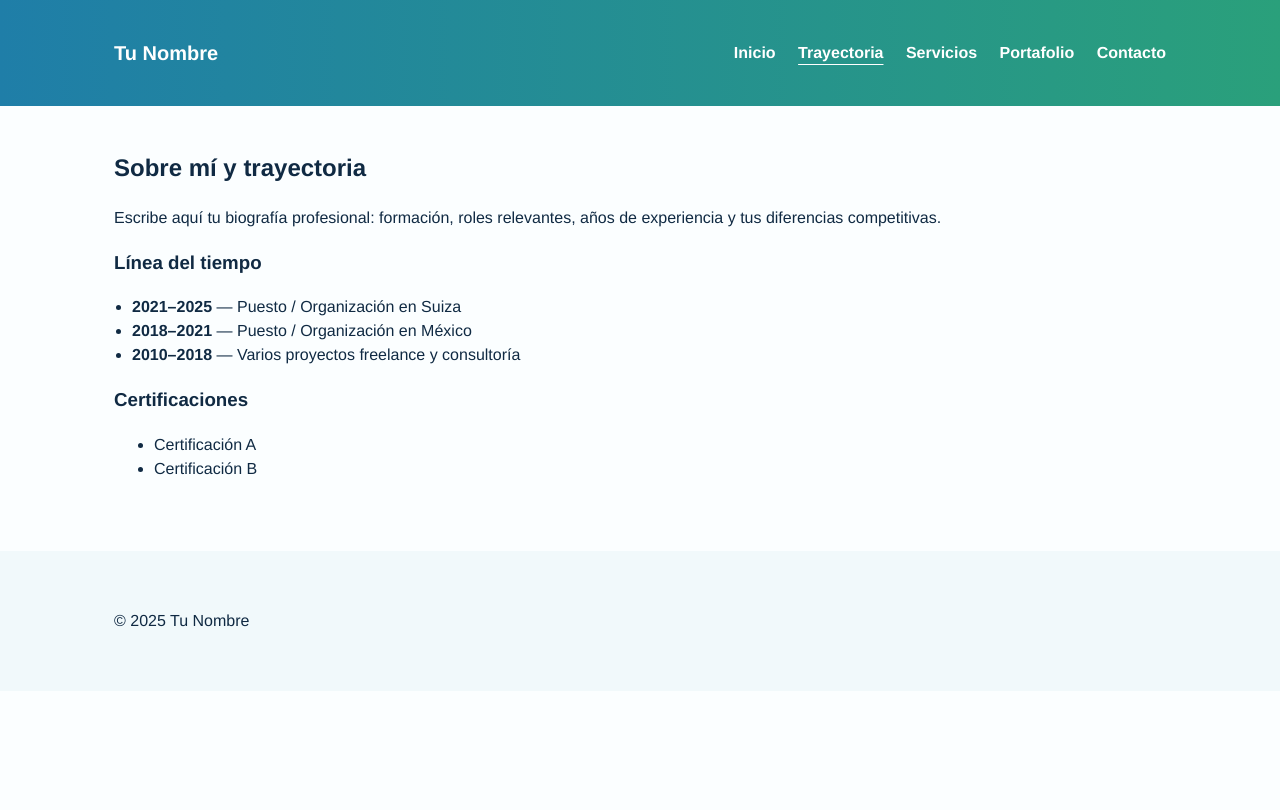
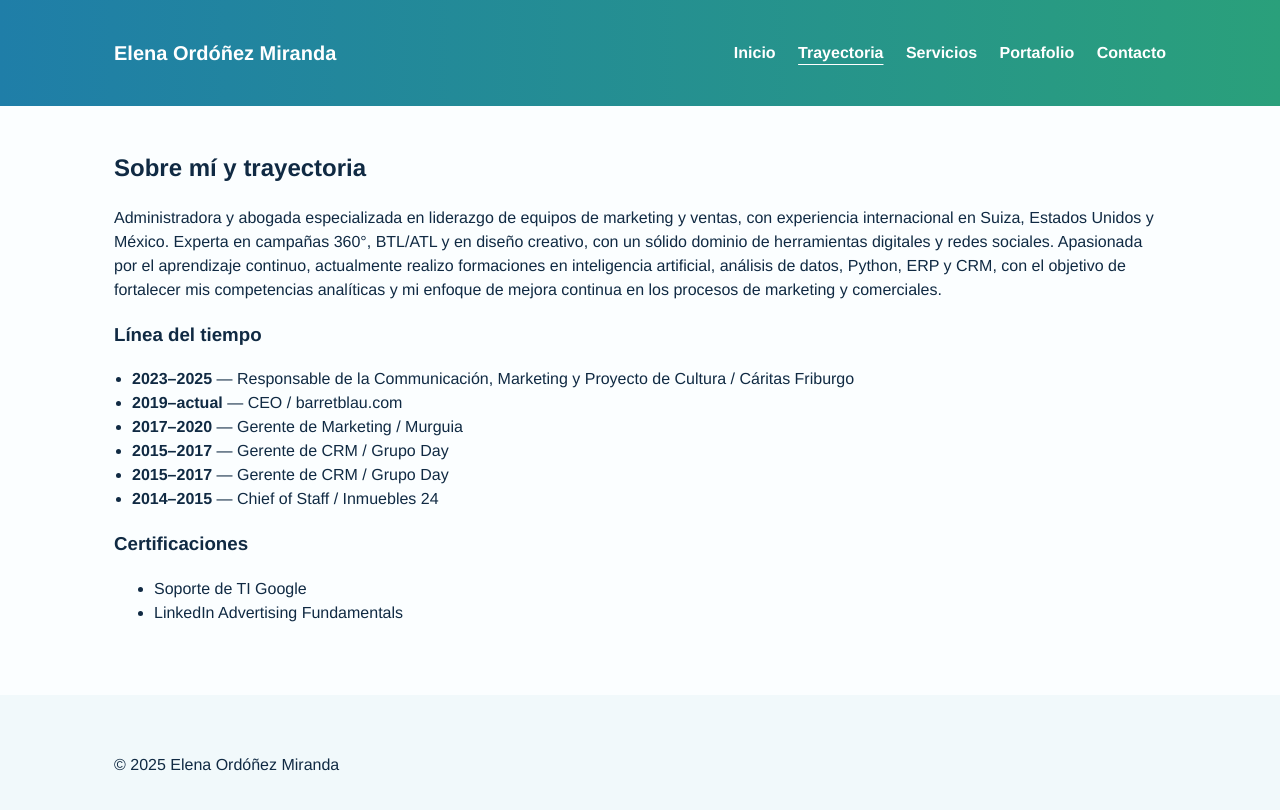
Before and after one commit to EleMiranda/elemiranda.github.io, a plain HTML site: page about.html in a window 1280 px wide. Drawn offline with Linux system fonts and the light colour scheme.

Commit message:
Update about.html

```diff
--- a/about.html
+++ b/about.html
@@ -3,13 +3,13 @@
 <head>
   <meta charset="utf-8" />
   <meta name="viewport" content="width=device-width,initial-scale=1" />
-  <title>Trayectoria — Tu Nombre</title>
+  <title>Trayectoria — Elena Ordóñez Miranda</title>
   <link rel="stylesheet" href="assets/css/style.css">
 </head>
 <body>
   <header class="site-header">
     <div class="container header-inner">
-      <div class="brand"><h1>Tu Nombre</h1></div>
+      <div class="brand"><h1>Elena Ordóñez Miranda</h1></div>
       <nav class="nav">
         <a href="index.html">Inicio</a>
         <a href="about.html" class="active">Trayectoria</a>
@@ -23,26 +23,31 @@
   <main class="container">
     <section>
       <h2>Sobre mí y trayectoria</h2>
-      <p>Escribe aquí tu biografía profesional: formación, roles relevantes, años de experiencia y tus diferencias competitivas.</p>
+      <p>Administradora y abogada especializada en liderazgo de equipos de marketing y ventas, con experiencia internacional en Suiza, Estados Unidos y México.
+Experta en campañas 360°, BTL/ATL y en diseño creativo, con un sólido dominio de herramientas digitales y redes sociales.
+Apasionada por el aprendizaje continuo, actualmente realizo formaciones en inteligencia artificial, análisis de datos, Python, ERP y CRM, con el objetivo de fortalecer mis competencias analíticas y mi enfoque de mejora continua en los procesos de marketing y comerciales.</p>
 
       <h3>Línea del tiempo</h3>
       <ul class="timeline">
-        <li><strong>2021–2025</strong> — Puesto / Organización en Suiza</li>
-        <li><strong>2018–2021</strong> — Puesto / Organización en México</li>
-        <li><strong>2010–2018</strong> — Varios proyectos freelance y consultoría</li>
+        <li><strong>2023–2025</strong> — Responsable de la Communicación, Marketing y Proyecto de Cultura / Cáritas Friburgo</li>
+        <li><strong>2019–actual</strong> — CEO / barretblau.com</li>
+        <li><strong>2017–2020</strong> — Gerente de Marketing / Murguia</li>
+        <li><strong>2015–2017</strong> — Gerente de CRM / Grupo Day</li>
+        <li><strong>2015–2017</strong> — Gerente de CRM / Grupo Day</li>
+        <li><strong>2014–2015</strong> — Chief of Staff / Inmuebles 24</li>
       </ul>
 
       <h3>Certificaciones</h3>
       <ul>
-        <li>Certificación A</li>
-        <li>Certificación B</li>
+        <li>Soporte de TI Google</li>
+        <li>LinkedIn Advertising Fundamentals</li>
       </ul>
     </section>
   </main>
 
   <footer class="site-footer">
     <div class="container footer-inner">
-      <p>© <span id="year2"></span> Tu Nombre</p>
+      <p>© <span id="year2"></span> Elena Ordóñez Miranda</p>
     </div>
   </footer>
 
```
